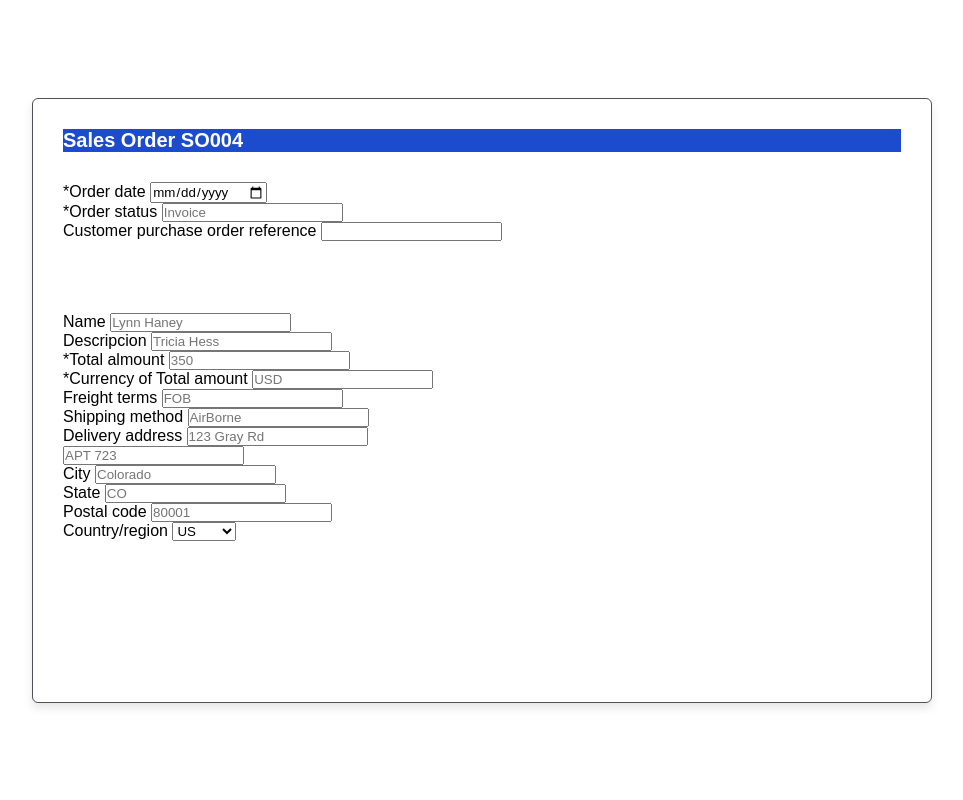
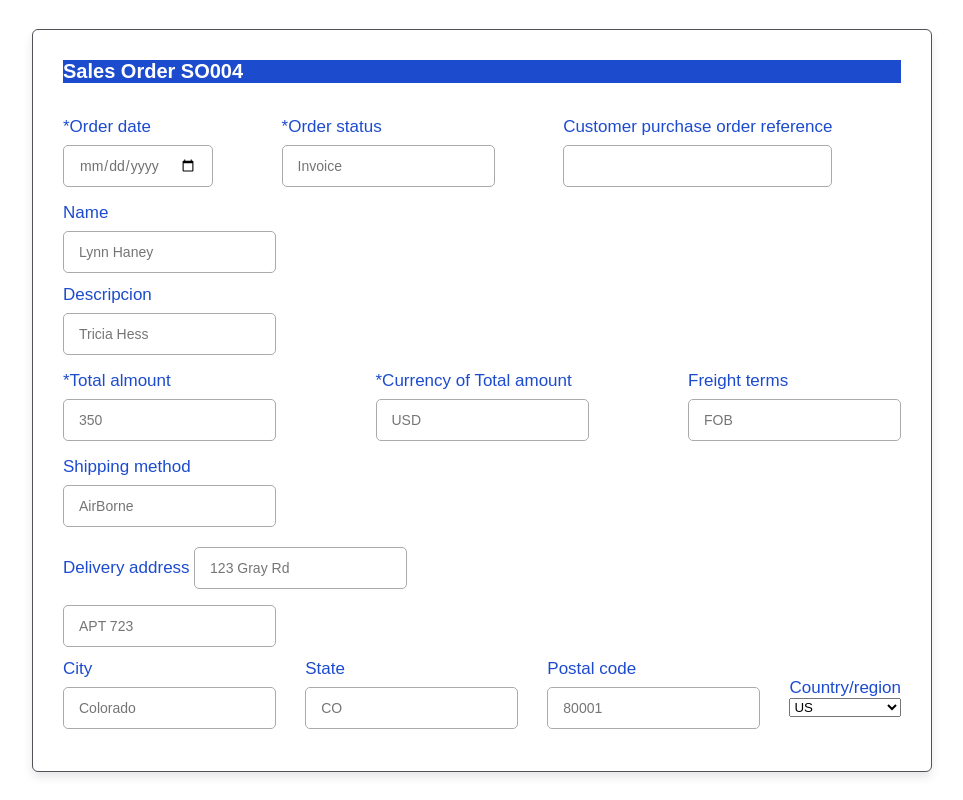
Before and after one commit to Joana-Lopez-Rodriguez/WEBB, a plain HTML site: page 2P/diseño4.html in a window 1280 px wide. Shown: the whole page, without its empty margins (158-1121 px from the left). Drawn offline with nearby package versions, Linux system fonts and the light colour scheme; a web font is replaced by a local one.

Commit message:
Acomode un poco el contenido del formulario

```diff
--- a/2P/CSS/estilo_4.css
+++ b/2P/CSS/estilo_4.css
@@ -46,3 +46,54 @@ body{
 .container form .details{
     margin-top: 30px;
 }
+.container form .title{
+    display: block;
+    margin-bottom: 16px;
+    font-size: 16px;
+    font-weight: 500;
+    margin: 6px 0;
+    color: #333;
+
+}
+.container form .fields{
+    display: flex;
+    align-items: center;
+    justify-content: space-between;
+    flex-wrap: wrap;
+}
+
+form .fields .input-field{
+    display: flex;
+    width: clac(0% / 3 - 15px);
+
+    flex-direction: column;
+    margin: 4px 0;
+
+
+}
+.input-field label{
+    font-size: 17px;
+    font-weight: 500;
+    color:#1c4bce;
+}
+.input-field input{
+    outline: none;
+    font-size: 14px;
+    color: #333;
+    font-weight: 400;
+    border-radius: 5px;
+    border: 1px solid #aaa;
+    padding: 0 15px;
+    height: 42px;
+    margin: 8px 0;
+
+}
+.input-field input:is(:focus, :valid){
+    box-shadow: 0 3px 6px rgba(0,0,0,0.13);
+}
+.input-field input[type="date"]{
+    color: #707070;
+}
+.input-field input[type="date"]:valid{
+    color: #333;
+}
```
